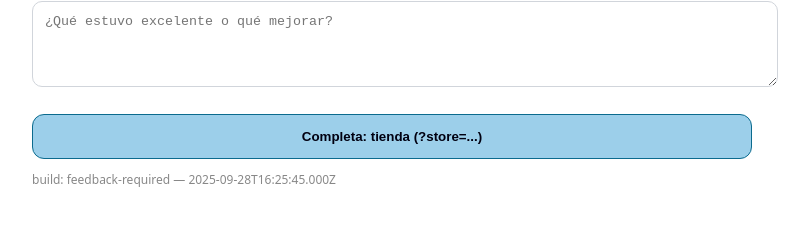
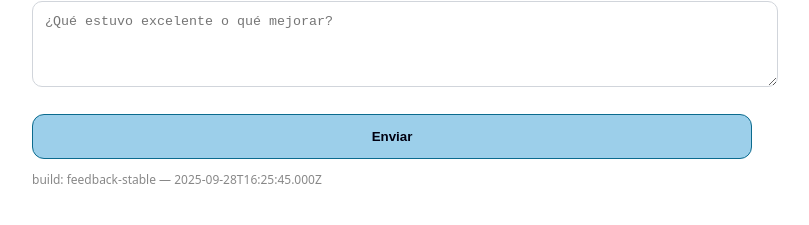
Before and after one commit to danieleconomist99/payjoy-reviews, a Next.js app: page /feedback in a window 1280 px wide. Shown: the part 879-1104 px from the top of the page, without its empty margins (248-1057 px from the left). Built offline with nearby package versions, Linux system fonts and the light colour scheme.

Commit message:
Update FeedbackClient.jsx

```diff
--- a/app/feedback/FeedbackClient.jsx
+++ b/app/feedback/FeedbackClient.jsx
@@ -8,7 +8,7 @@ const WAIT = ['< 5 min','5–10 min','10–20 min','> 20 min'];
 const TRAMITE = ['Compra','Pago','Garantía','Consulta'];
 
 export default function FeedbackClient() {
-  // State mínimo
+  // State mínimo (selecciones)
   const [store, setStore] = useState('');
   const [rating, setRating] = useState(0);         // ★ obligatorio
   const [nps, setNps] = useState(null);            // 0–10 obligatorio
@@ -16,19 +16,17 @@ export default function FeedbackClient() {
   const [waitTime, setWaitTime] = useState('');    // obligatorio
   const [tramite, setTramite] = useState('');      // obligatorio
   const [resolved, setResolved] = useState(null);  // true/false obligatorio
+
+  // State de textos (controlados, sin transformaciones agresivas)
+  const [name, setName] = useState('');            // obligatorio
+  const [phone, setPhone] = useState('');          // obligatorio (solo números)
+  const [staff, setStaff] = useState('');          // obligatorio
+  const [comment, setComment] = useState('');      // obligatorio
+
   const [loading, setLoading] = useState(false);
   const [ok, setOk] = useState(null);
 
-  // Notificador para inputs por ref (fuerza re-render al escribir)
-  const [refBump, setRefBump] = useState(0);
-  const bump = () => setRefBump(v => v + 1);
-
-  // Refs (inputs no controlados → no salta el cursor)
-  const nameRef    = useRef(null);
-  const phoneRef   = useRef(null);
-  const staffRef   = useRef(null);
-  const commentRef = useRef(null);
-  const buildStampRef = useRef(new Date().toISOString());
+  const buildStampRef = useRef(new Date().toISOString()); // etiqueta estable
 
   // Cargar tienda desde ?store=
   useEffect(() => {
@@ -36,46 +34,34 @@ export default function FeedbackClient() {
     setStore(u.searchParams.get('store') || '');
   }, []);
 
-  // Validadores rápidos
-  const phoneVal = () => ((phoneRef.current?.value || '').replace(/\D+/g,'').length >= 7);
-  const nameVal  = () => ((nameRef.current?.value  || '').trim().length > 0);
-  const staffVal = () => ((staffRef.current?.value || '').trim().length > 0);
-  const commVal  = () => ((commentRef.current?.value || '').trim().length > 0);
+  // Validadores
+  const phoneOk = phone.replace(/\D+/g,'').length >= 7;
+  const canSubmit = useMemo(() => (
+    store &&
+    rating >= 1 && rating <= 5 &&
+    nps !== null && nps >= 0 && nps <= 10 &&
+    Array.isArray(tags) && tags.length >= 1 &&
+    WAIT.includes(waitTime) &&
+    TRAMITE.includes(tramite) &&
+    typeof resolved === 'boolean' &&
+    name.trim().length > 0 &&
+    phoneOk &&
+    staff.trim().length > 0 &&
+    comment.trim().length > 0
+  ), [store, rating, nps, tags, waitTime, tramite, resolved, name, phoneOk, staff, comment]);
 
-  // Qué falta (sin renderizar mensajes)
-  const missingReasons = () => {
-    const m = [];
-    if (!store) m.push('tienda (?store=...)');
-    if (!(rating >= 1 && rating <= 5)) m.push('calificación');
-    if (!(nps !== null && nps >= 0 && nps <= 10)) m.push('NPS');
-    if (!(Array.isArray(tags) && tags.length >= 1)) m.push('motivo(s)');
-    if (!WAIT.includes(waitTime)) m.push('tiempo de espera');
-    if (!TRAMITE.includes(tramite)) m.push('tipo de trámite');
-    if (typeof resolved !== 'boolean') m.push('¿se resolvió?');
-    if (!staffVal()) m.push('asesor');
-    if (!nameVal()) m.push('nombre');
-    if (!phoneVal()) m.push('celular (solo números, min 7)');
-    if (!commVal()) m.push('comentario');
-    return m;
+  // Handlers de texto (simples; no mueven el cursor)
+  const onPhoneChange = (e) => {
+    // Solo números (no hacemos nada con la selección; React mantiene el caret)
+    const digits = e.target.value.replace(/\D+/g,'');
+    setPhone(digits);
   };
-
-  const reasons = missingReasons();
-
-  // Botón habilitado cuando no falta nada (incluye refBump para recalcular al teclear)
-  const canSubmit = useMemo(() => reasons.length === 0, [
-    store, rating, nps, tags, waitTime, tramite, resolved, refBump
-  ]);
 
   // Envío
   const submit = async () => {
     if (!canSubmit) return;
     setLoading(true); setOk(null);
     try {
-      const name    = (nameRef.current?.value || '').trim();
-      const phone   = (phoneRef.current?.value || '').replace(/\D+/g,'').trim();
-      const staff   = (staffRef.current?.value || '').trim();
-      const comment = (commentRef.current?.value || '').trim();
-
       const payload = {
         store_id: store,
         submitted_at: new Date().toISOString(),
@@ -83,12 +69,12 @@ export default function FeedbackClient() {
         nps_score: nps,
         category_tags: tags,
         wait_time: waitTime,
-        staff_name: staff,
+        staff_name: staff.trim(),
         procedure_type: tramite,
         issue_resolved: resolved,
-        customer_name: name,
-        contact: phone,
-        comment,
+        customer_name: name.trim(),
+        contact: phone.replace(/\D+/g,'').trim(),
+        comment: comment.trim(),
       };
 
       const resp = await fetch('/api/review', {
@@ -100,27 +86,24 @@ export default function FeedbackClient() {
       setOk(resp.ok);
 
       if (resp.ok) {
-        // Limpieza mínima
+        // Limpieza
         setRating(0); setNps(null); setTags([]);
         setWaitTime(''); setTramite(''); setResolved(null);
-        if (nameRef.current)    nameRef.current.value    = '';
-        if (phoneRef.current)   phoneRef.current.value   = '';
-        if (staffRef.current)   staffRef.current.value   = '';
-        if (commentRef.current) commentRef.current.value = '';
-        bump(); // recalcular canSubmit tras limpiar
+        setName(''); setPhone(''); setStaff(''); setComment('');
         alert('¡Enviado!');
       } else {
         const txt = await resp.text();
         alert(`Error al enviar (${resp.status}). ${txt.slice(0,200)}`);
       }
-    } catch (e) {
+    } catch {
       alert('Ocurrió un error de red al enviar.');
+      setOk(false);
     } finally {
       setLoading(false);
     }
   };
 
-  // Helpers UI
+  // UI helpers
   const Section = ({ title, children }) => (
     <section style={{ marginTop: 20 }}>
       <p style={{ margin: '0 0 8px', fontWeight: 600 }}>{title}</p>
@@ -169,8 +152,11 @@ export default function FeedbackClient() {
       type="button"
       onClick={() => setNps(v)}
       style={{
-        width:36, height:36, borderRadius:8, border:'1px solid #d1d5db',
-        background: nps===v ? '#111':'#fff', color: nps===v ? '#fff':'#111', cursor:'pointer'
+        width:36, height:36, borderRadius:8,
+        border:'1px solid #d1d5db',
+        background: nps===v ? '#111':'#fff',
+        color: nps===v ? '#fff':'#111',
+        cursor:'pointer'
       }}
       aria-pressed={nps===v}
     >
@@ -235,12 +221,11 @@ export default function FeedbackClient() {
 
       <Section title="¿Quién te atendió?">
         <input
-          ref={staffRef}
           type="text"
-          defaultValue=""
           placeholder="Nombre del asesor"
           autoComplete="organization-title"
-          onInput={bump}
+          value={staff}
+          onChange={(e)=>setStaff(e.target.value)}
           style={{ width:'100%', padding:12, borderRadius:10, border:'1px solid #d1d5db' }}
         />
       </Section>
@@ -248,24 +233,22 @@ export default function FeedbackClient() {
       <Section title="Tus datos">
         <div style={{ display:'grid', gap:10 }}>
           <input
-            ref={nameRef}
             type="text"
-            defaultValue=""
             placeholder="Tu nombre"
             autoComplete="name"
-            onInput={bump}
+            value={name}
+            onChange={(e)=>setName(e.target.value)}
             style={{ width:'100%', padding:12, borderRadius:10, border:'1px solid #d1d5db' }}
           />
           <input
-            ref={phoneRef}
             type="tel"
-            defaultValue=""
             placeholder="Tu número de celular"
             autoComplete="tel"
             inputMode="numeric"
             pattern="\d*"
             maxLength={15}
-            onInput={(e) => { e.currentTarget.value = e.currentTarget.value.replace(/\D+/g, ''); bump(); }}
+            value={phone}
+            onChange={onPhoneChange}
             style={{ width:'100%', padding:12, borderRadius:10, border:'1px solid #d1d5db' }}
           />
         </div>
@@ -273,11 +256,10 @@ export default function FeedbackClient() {
 
       <Section title="Cuéntanos">
         <textarea
-          ref={commentRef}
           rows={4}
-          defaultValue=""
           placeholder="¿Qué estuvo excelente o qué mejorar?"
-          onInput={bump}
+          value={comment}
+          onChange={(e)=>setComment(e.target.value)}
           style={{ width:'100%', padding:12, borderRadius:10, border:'1px solid #d1d5db' }}
         />
       </Section>
@@ -286,7 +268,6 @@ export default function FeedbackClient() {
         type="button"
         onClick={submit}
         disabled={!canSubmit || loading}
-        title={!canSubmit ? `Falta: ${reasons.join(', ')}` : ''}
         aria-busy={loading ? 'true' : 'false'}
         style={{
           marginTop:22, width:'100%', padding:14, borderRadius:12, border:'1px solid #0b6b8e',
@@ -294,11 +275,11 @@ export default function FeedbackClient() {
           color:'#001', fontWeight:800, cursor: (!canSubmit || loading) ? 'not-allowed' : 'pointer'
         }}
       >
-        {loading ? 'Enviando…' : (!canSubmit ? `Completa: ${reasons[0] || 'faltan campos'}` : 'Enviar')}
+        {loading ? 'Enviando…' : 'Enviar'}
       </button>
 
       <p style={{ marginTop:12, fontSize:12, color:'#888' }}>
-        build: feedback-required — {buildStampRef.current}
+        build: feedback-stable — {buildStampRef.current}
       </p>
 
       {ok === true  && <p style={{ color:'#15803d', marginTop:8 }}>¡Gracias! Recibimos tu review.</p>}
```
